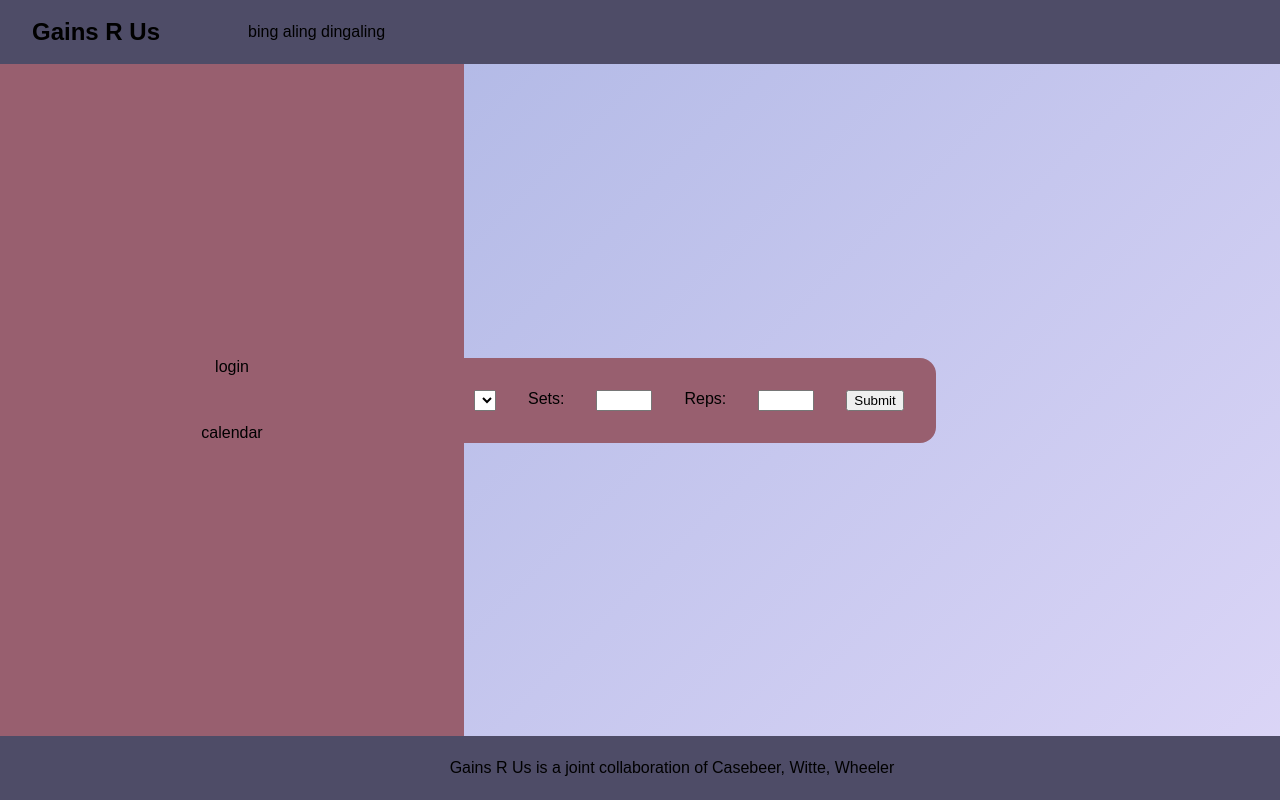
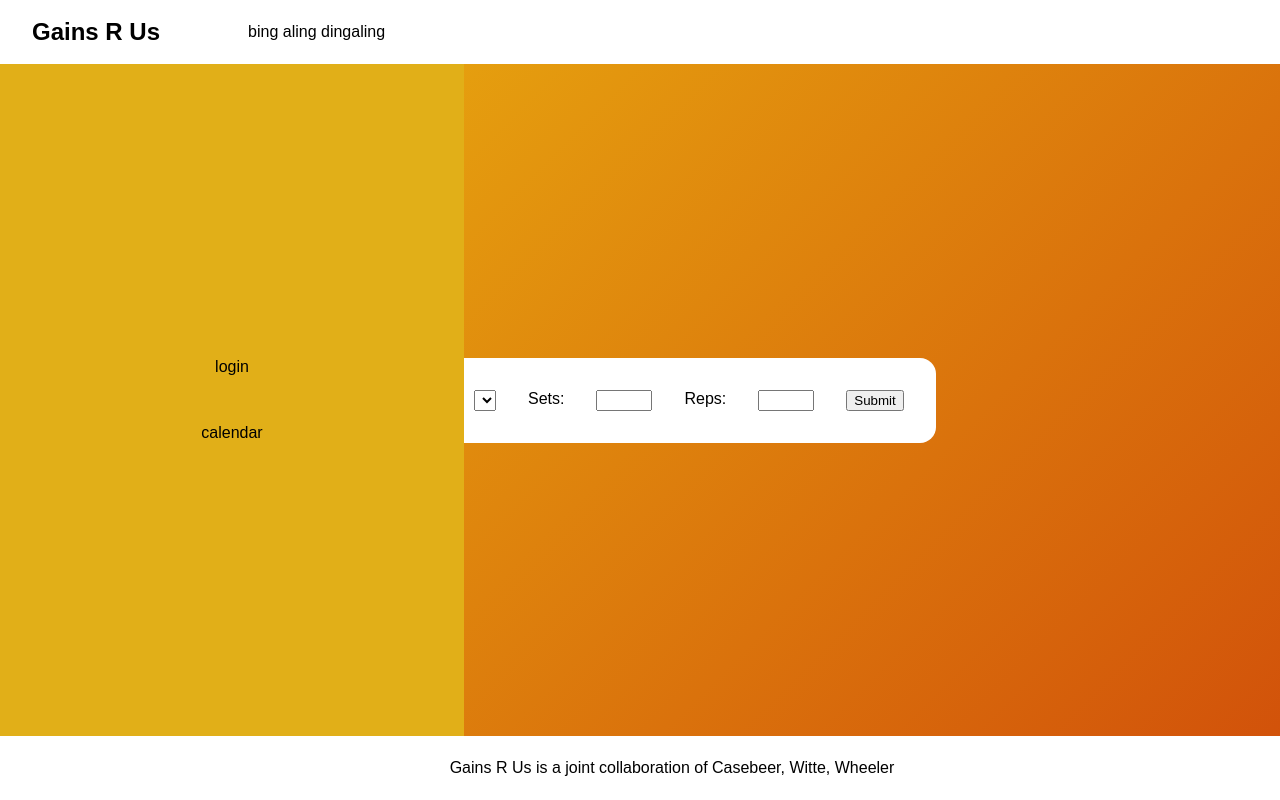
Before and after one commit to MasonCasebeer/gains-r-us, a plain HTML site: page nginx/index.html in a window 1280 px wide. Drawn offline with Linux system fonts and the light colour scheme.

Commit message:
change color again

```diff
--- a/nginx/index.css
+++ b/nginx/index.css
@@ -1,7 +1,7 @@
 body{
   margin:0;
   font-family:Arial, sans-serif;
-  background:linear-gradient(135deg,#A6B1E1,#DCD6F7);
+  background:linear-gradient(135deg,#ecb910,#d14f0a);
   height:100vh;
   display:flex;
   justify-content:center;
@@ -23,7 +23,7 @@ body{
     padding: 0 2rem;
     gap: 3rem;
     z-index: 1000;
-    background: #4E4C67;
+    background: #ffffff;
     color: #000000;
 }
 
@@ -43,7 +43,7 @@ body{
     padding: 0 2rem;
     gap: 3rem;
     z-index: 1000;
-    background: #985F6F;
+    background: #e1af18;
     color: #000000;
 }
 
@@ -51,7 +51,7 @@ body{
     display: flex;
     flex-wrap: wrap;
     justify-content: center;
-    background-color: #985F6F;
+    background-color: #ffffff;
     border-radius: 1em;
     padding: 2em;
     gap: 1em;
@@ -71,7 +71,7 @@ body{
     padding: 0 2rem;
     gap: 3rem;
     z-index: 1000;
-    background: #4E4C67;
+    background: #ffffff;
     color: #000000;
 
 }
```
